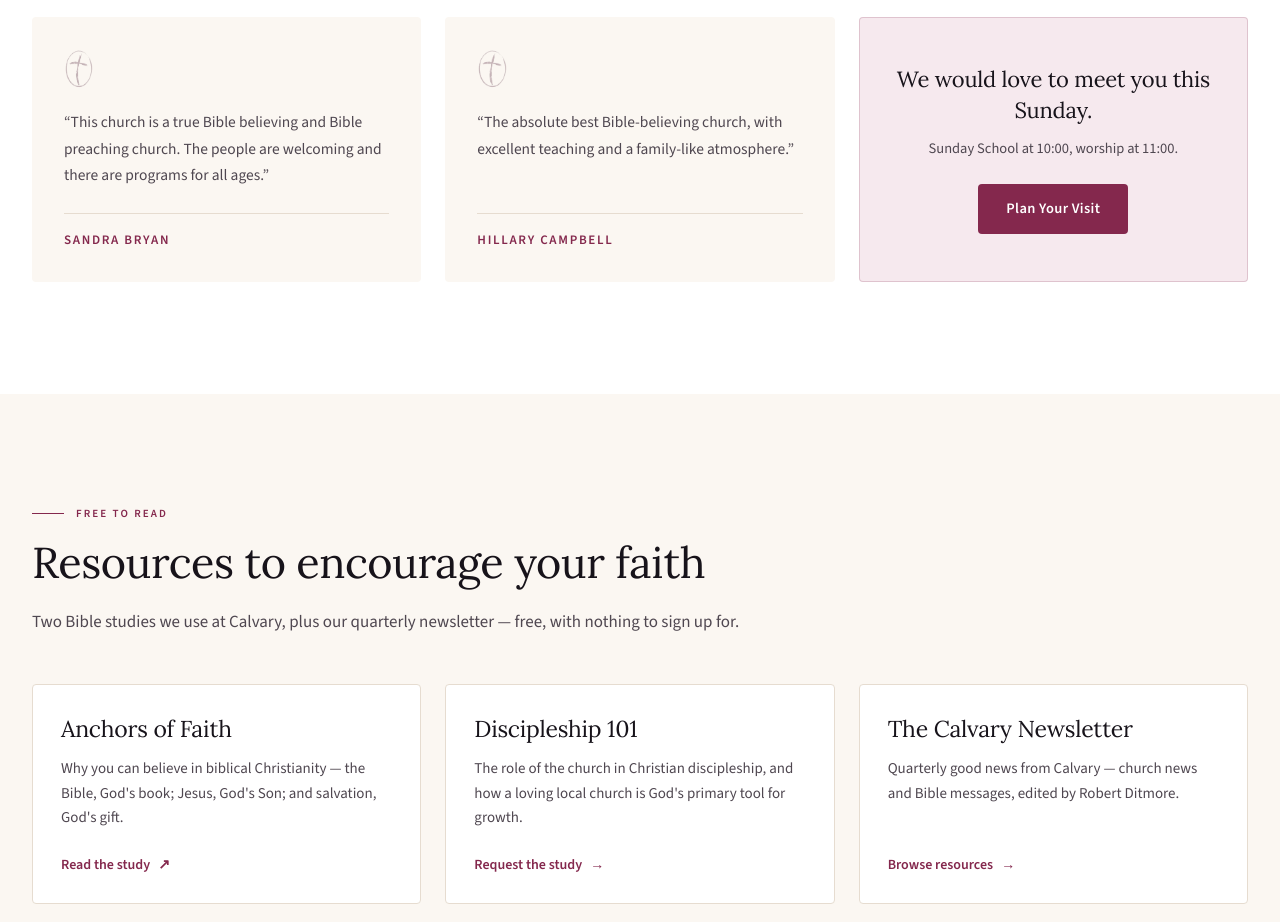
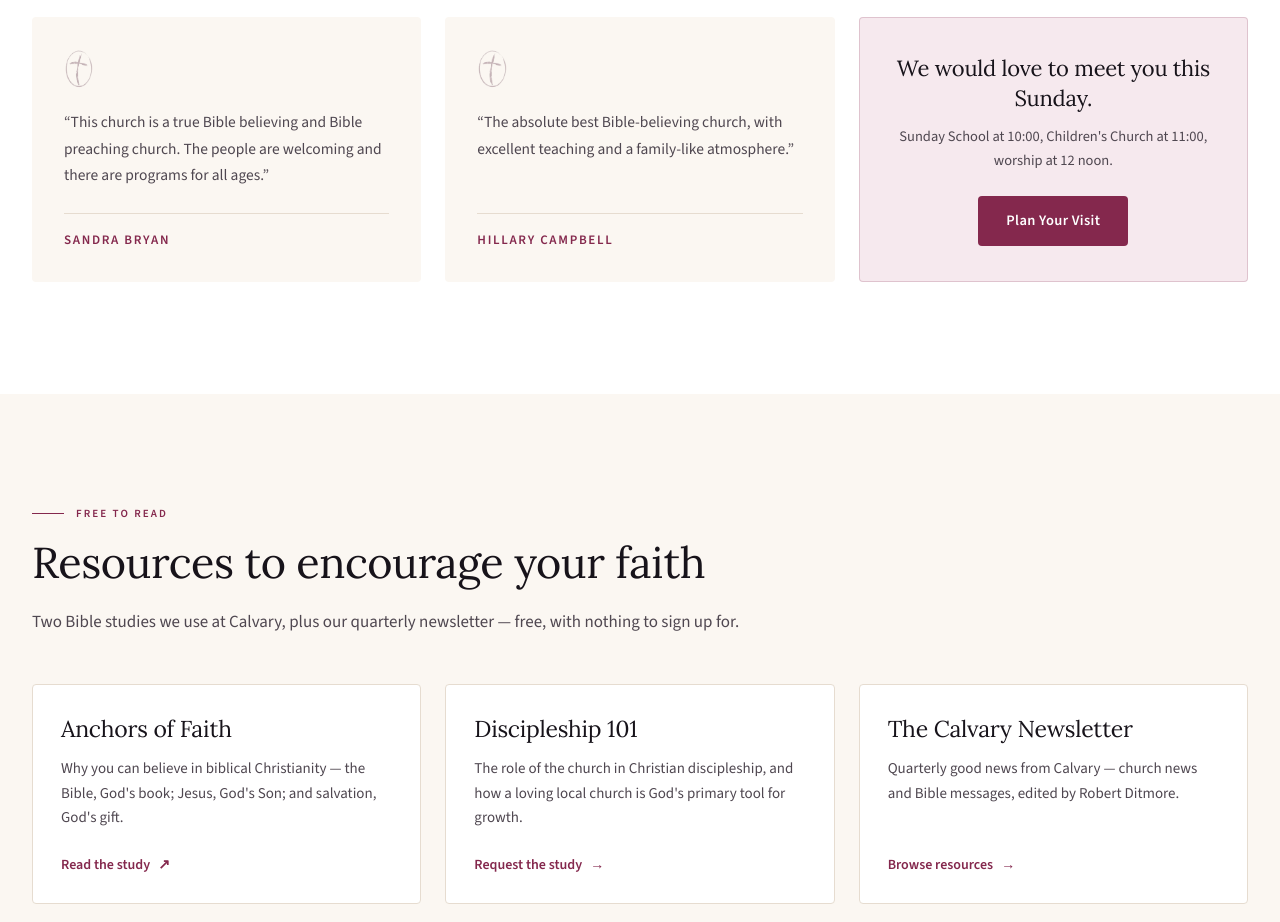
Before and after one commit to edesent/calvarybaptistnews-redesign, a Next.js app: page / in a window 1280 px wide. Shown: the part 8500-9422 px from the top of the page. Built offline with nearby package versions, Linux system fonts and the light colour scheme.

Commit message:
Correct service times and resource descriptions

```diff
--- a/src/app/page.tsx
+++ b/src/app/page.tsx
@@ -477,7 +477,7 @@ export default function HomePage() {
                 We would love to meet you this Sunday.
               </p>
               <p className="mt-3 text-[14.5px] leading-relaxed text-body">
-                Sunday School at 10:00, worship at 11:00.
+                Sunday School at 10:00, Children's Church at 11:00, worship at 12 noon.
               </p>
               <div className="mt-6">
                 <Button href="/visit">Plan Your Visit</Button>
```
